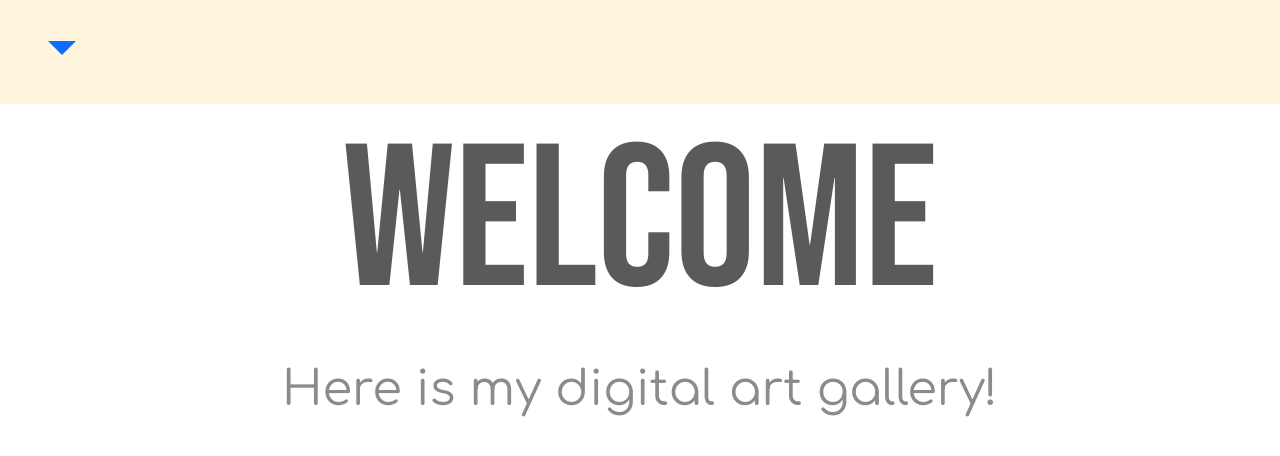
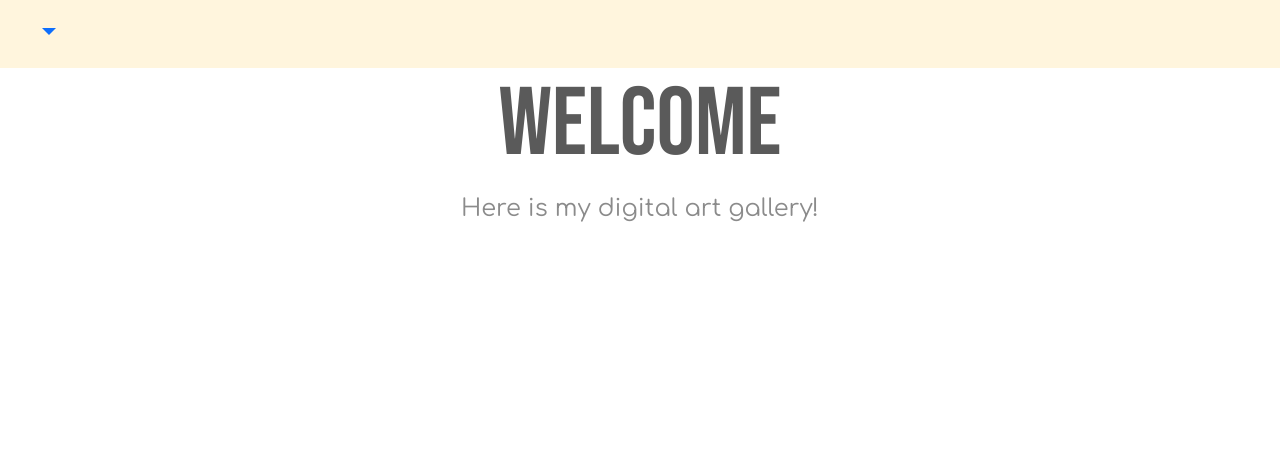
Before and after one commit to randompenguin101/cs301, a plain HTML site: page index.html in a window 1280 px wide. Drawn offline with nearby package versions, Linux system fonts and the light colour scheme.

Commit message:
Update homepagegallery.css

```diff
--- a/homepagegallery.css
+++ b/homepagegallery.css
@@ -1,13 +1,13 @@
 h2{
 	font-family: 'Bebas Neue', cursive;
-	font-size: 202px;
+	font-size: 96px;
 	color: rgba(90, 90, 90, 1);
 	text-align: center;
 }
 .uwu{
 	font-family: 'Comfortaa', cursive;
 	color: rgba(139, 139, 139, 1);
-	font-size: 48px;
+	font-size: 24px;
 	text-align: center;
 }
 div{
@@ -15,10 +15,10 @@ div{
 }
 nav{
 	font-family: 'Comfortaa', cursive;
-	font-size: 48px;
+	font-size: 24px;
 	background-color: rgba(255, 245, 221, 1);
 }
 li{
-	font-size: 48px;
+	font-size: 24px;
 	color: white;
 }
```
